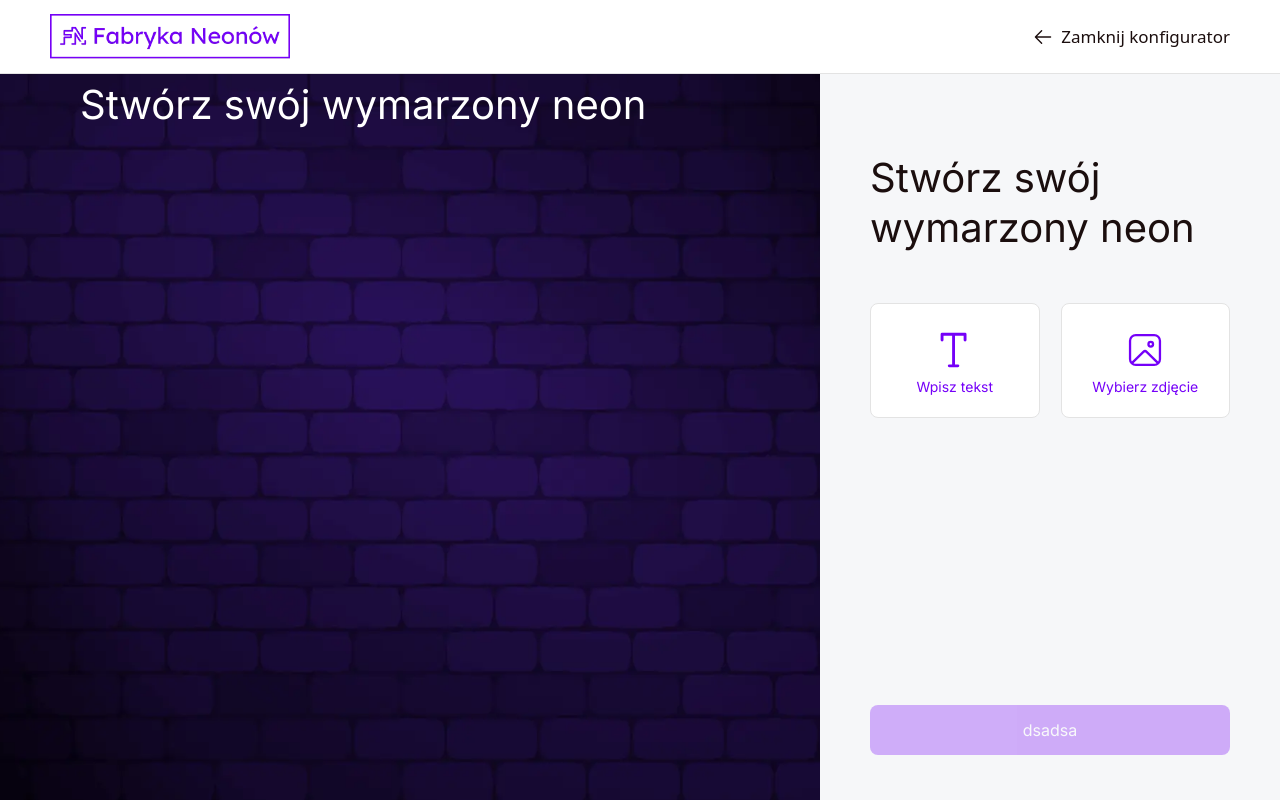
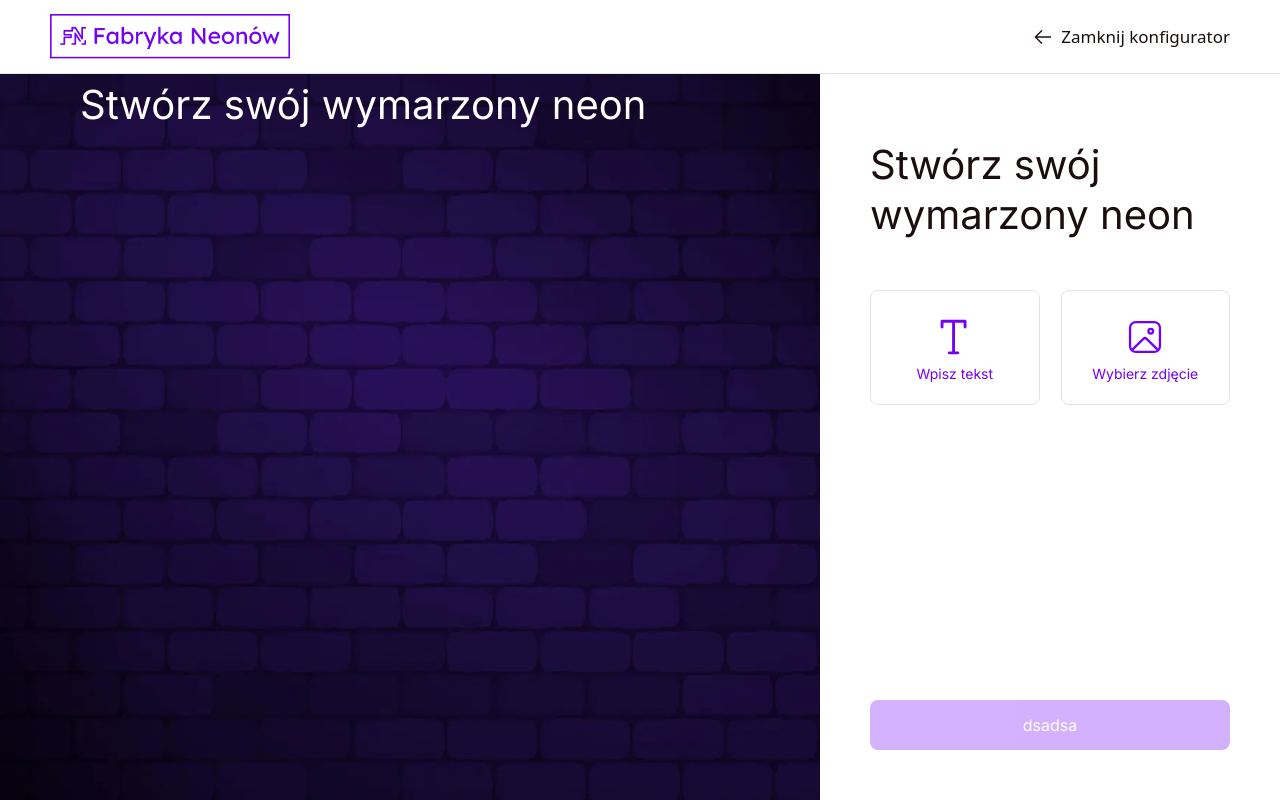
Before and after one commit to cyprianwaclaw/neon-calculator, a Nuxt app: page / in a window 1280 px wide. Built offline with nearby package versions, Linux system fonts and the light colour scheme.

Commit message:
fast update saas

```diff
--- a/layouts/page.vue
+++ b/layouts/page.vue
@@ -6,11 +6,12 @@
                 <div class="absolute z-50 mx-20 my-20">
                     <slot name="content" />
                 </div>
-                <div class="relative h-screen bg-red-300">
+                <div class="relative h-screen">
                     <img src="@/assets/files/neon-bg.webp" class="absolute inset-0 object-cover w-full h-full" />
                 </div>
             </div>
-            <div class="pt-[82px] bg-[#F6F7F9] w-[460px] flex h-screen">
+            <!-- bg-[#F6F7F9] -->
+            <div class="pt-[82px] bg-white w-[460px] flex h-screen">
                 <div class="p-[50px]">
                     <slot name="sidebar"/>
                 </div>
--- a/pages/index.vue
+++ b/pages/index.vue
@@ -5,7 +5,7 @@
         </template>
         <template v-slot:sidebar>
             <div class="relative h-full">
-                <h1 class="mt-[21px]">Stwórz swój wymarzony neon</h1>
+                <h1 class="pt-[8px]">Stwórz swój wymarzony neon</h1>
                 <div class="flex w-full gap-[21px] my-[50px]">
                     <div @click="handleSelect('text')" :class="select === 'text' ? 'active-card' : 'nonactive-card'"
                         class="w-full h-[115px] border-radius-base flex flex-col justify-center items-center space-y-[5px]">
@@ -21,7 +21,7 @@
                 <div v-if="select === 'image'" class="w-full">
                     <button>Wgraj zdjęcie</button>
                 </div>
-                <div class="absolute w-full bottom-4">
+                <div class="absolute bottom-0 w-full">
                     <button :disabled="disabled">dsadsa</button>
                 </div>
             </div>
```
